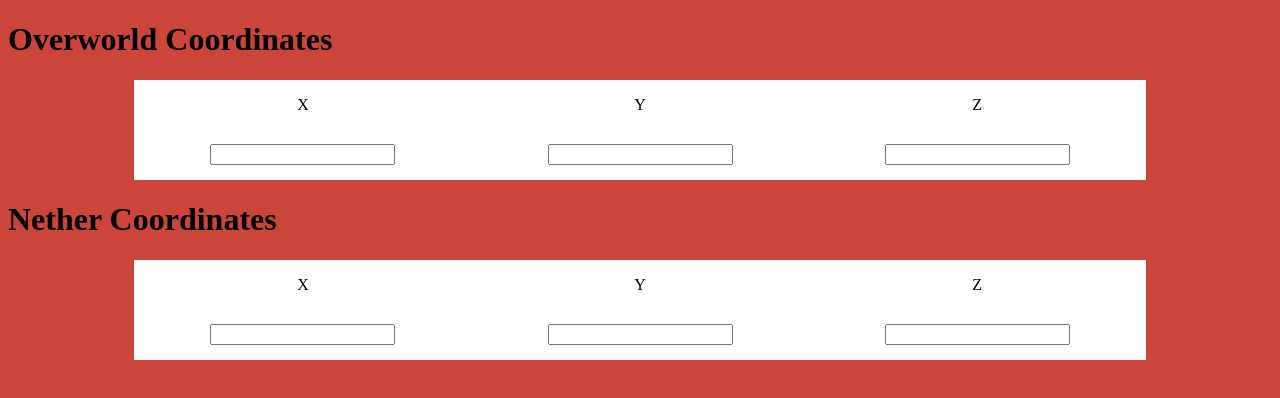
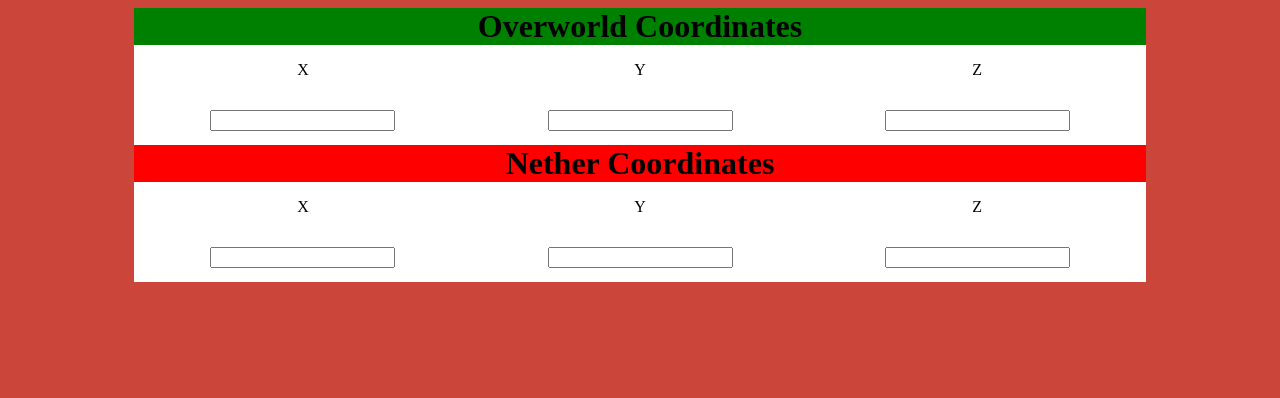
Before and after one commit to FlyingCelingFan/NetherCalc, a plain HTML site: page index.html in a window 1280 px wide. Drawn offline with Linux system fonts and the light colour scheme.

Commit message:
added styles to overworld and nether header

```diff
--- a/styles.css
+++ b/styles.css
@@ -14,7 +14,22 @@
     height: 100px;
     width: 80%;
     background-color: #FFFFFF;
-    border-color: navy;
+}
+
+#overworld {
+    text-align: center;
+    margin: auto;
+    height: 100%;
+    width: 80%;
+    background-color: green;
+}
+
+#nether {
+    text-align: center;
+    margin: auto;
+    height: 100%;
+    width: 80%;
+    background-color: red;
 }
 
 #main > div {
```
